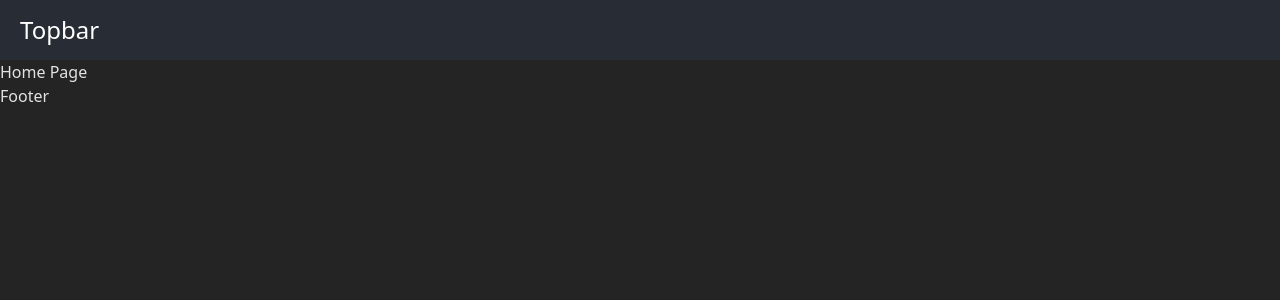
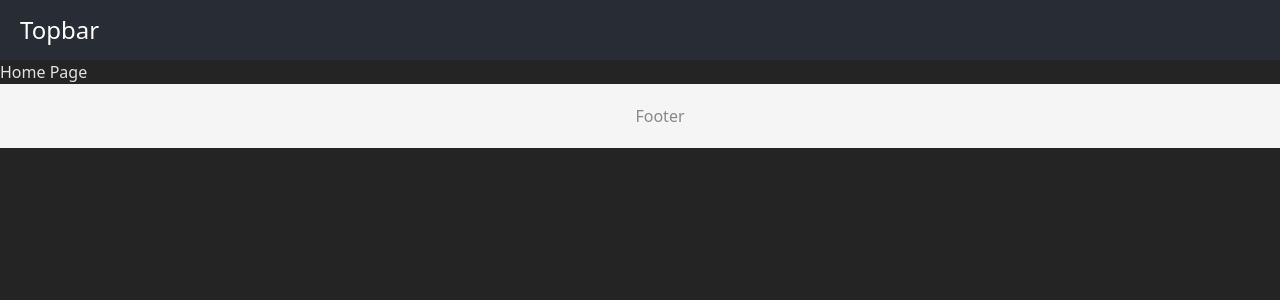
Before and after one commit to Alountk/neural-sandbox, a React (Vite) app in the folder tech-tests/chedoc-react-developer/: page / in a window 1280 px wide. Shown: the top 300 px of the page. Built offline with nearby package versions, Linux system fonts and the light colour scheme.

Commit message:
fix: add styles in footer

```diff
--- a/tech-tests/chedoc-react-developer/src/components/Footer/Footer.tsx
+++ b/tech-tests/chedoc-react-developer/src/components/Footer/Footer.tsx
@@ -1,6 +1,7 @@
+import styles from './Footer.module.css'
 export default function Footer() {
     return (
-        <footer>
+        <footer className={styles.footer}>
             Footer
         </footer>
     )
```
